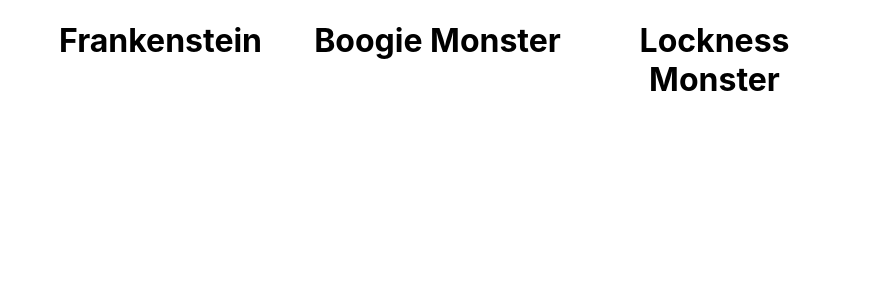
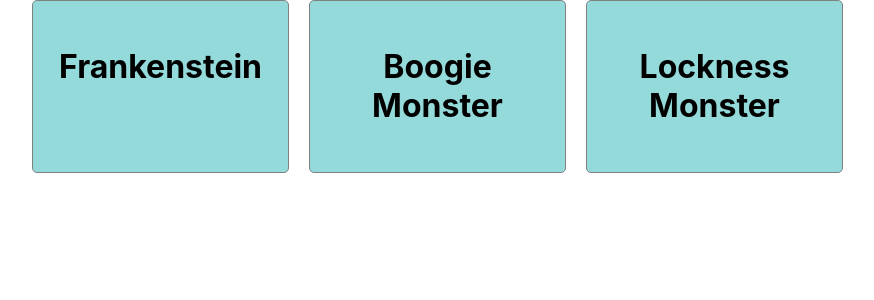
Before and after one commit to joshjacobbaker/monsters-rolodex, a React (Create React App) app: page / in a window 1280 px wide. Shown: the top 300 px of the page, without its empty margins (64-938 px from the left). Built offline with nearby package versions, Linux system fonts and the light colour scheme; no server answers.

Commit message:
added card folder and car component js & css

```diff
--- a/src/App.js
+++ b/src/App.js
@@ -23,11 +23,7 @@
   render() {
     return (
       <div className='App'>
-        <CardList name='yo'>
-          {this.state.monsters.map(monster => (
-            <h1 key={monster.id}>{monster.name}</h1>
-          ))}
-        </CardList>
+        <CardList monsters={this.state.monsters}></CardList>
       </div>
     )
   }
--- a/src/components/card-list/card-list.component.jsx
+++ b/src/components/card-list/card-list.component.jsx
@@ -1,7 +1,14 @@
 import React from 'react'
+import { Card } from '../card/card.component'
 import './card-list.styles.css'
 
 export const CardList = props => {
   console.log(props)
-  return <div className='card-list'>{props.children}</div>
+  return (
+    <div className='card-list'>
+      {props.monsters.map(monster => (
+        <Card key={monster.id} monster={monster} />
+      ))}
+    </div>
+  )
 }
--- /dev/null
+++ b/src/components/card/card.component.jsx
@@ -0,0 +1,8 @@
+import React from 'react'
+import './card.styles.css'
+
+export const Card = props => (
+  <div className='card-container'>
+    <h1>{props.monster.name}</h1>
+  </div>
+)
--- /dev/null
+++ b/src/components/card/card.styles.css
@@ -0,0 +1,17 @@
+.card-container {
+  display: flex;
+  flex-direction: column;
+  background-color: #95dada;
+  border: 1px solid grey;
+  border-radius: 5px;
+  padding: 25px;
+  cursor: pointer;
+  -moz-osx-font-smoothing: grayscale;
+  backface-visibility: hidden;
+  transform: translateZ(0);
+  transition: transform 0.25s ease-out;
+}
+
+.card-container:hover {
+  transform: scale(1.05);
+}
```
